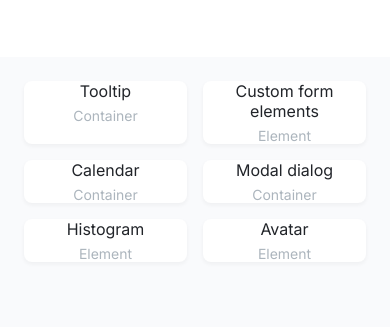
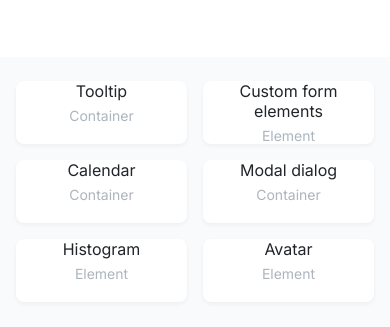
Before and after one commit to js-tasks-ru/htmlcss-20231027_f-tlyashev, a website: page index.html in a window 390 px wide. Shown: the part 192-519 px from the top of the page. Drawn offline with Linux system fonts and the light colour scheme; a web font is replaced by a local one.

Commit message:
remove flex and add grid for card-grid

```diff
--- a/components/preview/preview.css
+++ b/components/preview/preview.css
@@ -4,18 +4,17 @@
 }
 
 .preview__card-grid {
-    display: flex;
-    gap: 30px;
-    justify-content: center;
-    flex-wrap: wrap;
     margin: 0 auto;
+    display: grid;
+    grid-template-columns: repeat(3, 1fr);
+    grid-template-rows: repeat(2, 1fr);
+    grid-gap: 30px;
 }
 
 .preview__card {
     border-radius: 12px;
     background: var(--white);
     box-shadow: 0 2px 4px 0 rgba(33, 36, 41, 0.05);
-    flex-basis: 350px;
 }
 
 .preview__card-title {
@@ -45,11 +44,10 @@
     .preview {
         padding: 32px 0 90px;
     }
-    .preview__card {
-        flex-basis: 250px;
-    }
     .preview__card-grid {
-        gap: 24px;
+        grid-template-columns: repeat(2, 1fr);
+        grid-template-rows: repeat(3, 1fr);
+        grid-gap: 24px;
     }
     .preview__card-title {
         font-size: 18px;
@@ -70,7 +68,6 @@
     }
     .preview__card {
         border-radius: 8px;
-        flex-basis: 163px;
     }
     .preview__card-grid {
         gap: 16px;
```
